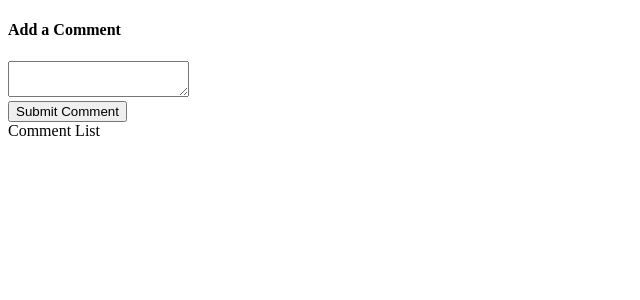
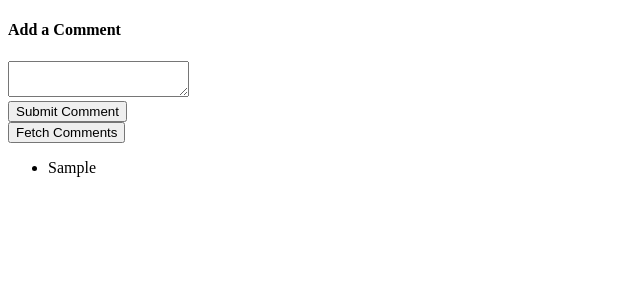
Before and after one commit to JaimeRC/React-Redux, a React (Create React App) app in the folder testing/: page / in a window 1280 px wide. Both pictures are taken after typing "Sample" into the empty fields and a click on the button "Submit Comment". Shown: the top 300 px of the page, without its empty margins (0-640 px from the left). Built offline with nearby package versions, Linux system fonts and the light colour scheme.

Commit message:
Changes of directories

```diff
--- a/testing/package.json
+++ b/testing/package.json
@@ -3,13 +3,16 @@
   "version": "0.1.0",
   "private": true,
   "dependencies": {
+    "axios": "^0.18.0",
     "enzyme": "^3.3.0",
     "enzyme-adapter-react-16": "^1.1.1",
+    "moxios": "^0.4.0",
     "react": "^16.4.1",
     "react-dom": "^16.4.1",
     "react-redux": "^5.0.7",
     "react-scripts": "1.1.4",
-    "redux": "^4.0.0"
+    "redux": "^4.0.0",
+    "redux-promise": "^0.6.0"
   },
   "scripts": {
     "start": "react-scripts start",
--- a/testing/src/components/CommentBox.js
+++ b/testing/src/components/CommentBox.js
@@ -1,8 +1,10 @@
-import React, { Component } from 'react';
+import React, { Component } from 'react'
+import { connect } from 'react-redux'
+import * as actions from 'actions'
 
 class CommentBox extends Component {
 
-    state = { comment: "" }
+    state = { comment: '' }
 
     handleChange = (event) => {
         this.setState({ comment: event.target.value })
@@ -11,21 +13,25 @@
     handleSubmit = (event) => {
         event.preventDefault()
 
+        this.props.saveComment(this.state.comment)
 
-        this.setState({ comment: "" })
+        this.setState({ comment: '' })
     }
 
     render() {
         return (
+            <div>
                 <form onSubmit={this.handleSubmit}>
                     <h4>Add a Comment</h4>
-                <textarea onChange={this.handleChange} value={this.state.comment}/>
+                    <textarea onChange={this.handleChange} value={this.state.comment} />
                     <div>
                         <button>Submit Comment</button>
                     </div>
                 </form>
+                <button className="fetch-comments" onClick={this.props.fetchComments}>Fetch Comments</button>
+            </div>
         )
     }
 }
 
-export default CommentBox
+export default connect(null, actions)(CommentBox)
--- a/testing/src/components/CommentList.js
+++ b/testing/src/components/CommentList.js
@@ -1,5 +1,27 @@
-import React from 'react'
+import React, { Component } from 'react'
+import { connect } from 'react-redux'
 
-export default () => {
-    return <div>Comment List</div>
+class CommentList extends Component {
+
+    renderComments() {
+        return this.props.comments.map(comment => {
+            return <li key={comment}>{comment}</li>
+        })
+    }
+
+    render() {
+        return (
+            <div>
+                <ul>
+                    {this.renderComments()}
+                </ul>
+            </div>
+        )
+    }
 }
+
+function mapStateToProps(state) {
+    return { comments: state.comments }
+}
+
+export default connect(mapStateToProps)(CommentList)
--- a/testing/src/components/actions/types.js
+++ /dev/null
@@ -1 +0,0 @@
-export const SAVE_COMMENT = "save_comments"
--- a/testing/src/components/reducers/index.js
+++ /dev/null
@@ -1,6 +0,0 @@
-import { combineReducers } from 'redux'
-import commentsReducer from 'reducers.comments'
-
-export default combineReducers({
-    comments: commentsReducer
-})
--- a/testing/src/index.js
+++ b/testing/src/index.js
@@ -1,15 +1,12 @@
 import React from 'react';
 import ReactDOM from 'react-dom';
-import { Provider } from 'react-redux'
-import { createStore } from 'redux'
-import reducers from 'reducers'
-
+import Root from 'Root'
 import App from 'components/App';
 
 ReactDOM.render(
-    <Provider store={createStore(reducers, {})}>
+    <Root>
         <App />
-    </Provider>
+    </Root>
     ,
     document.querySelector('#root')
 );
```
Also changed, not shown: testing/src/components/actions/index.js (deleted, +0 -8 lines), testing/src/components/reducers/comments.js (deleted, +0 -11 lines), 1 other file (tests, documents, lock files or other folders). Lines whose indentation alone changed are shown as unchanged.
